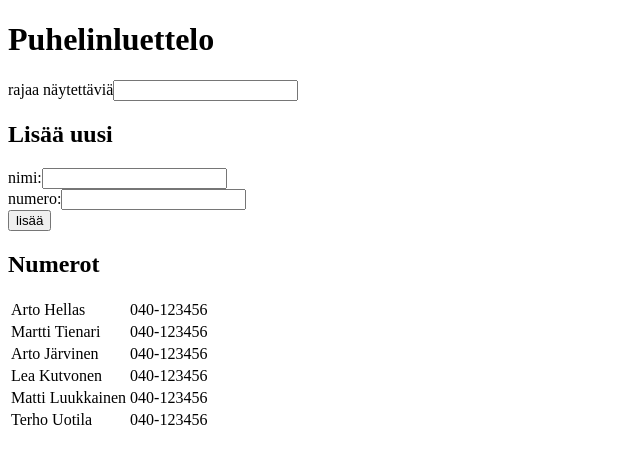
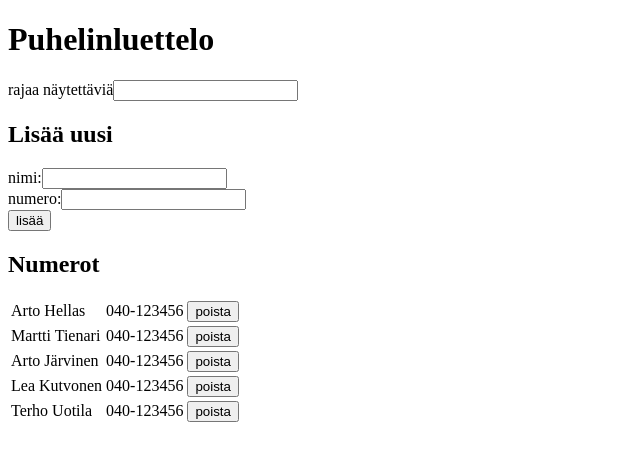
Before and after one commit to EnsioS/fullstack-hy, a React (Create React App) app in the folder osa2/puhelinluettelo/: page / in a window 1280 px wide. Shown: the top 464 px of the page, without its empty margins (0-640 px from the left). Built offline with nearby package versions, Linux system fonts and the light colour scheme; data requests are answered from the project's data file.

Commit message:
teht 2.16, puhelinluettelo osa 9

```diff
--- a/osa2/puhelinluettelo/db.json
+++ b/osa2/puhelinluettelo/db.json
@@ -21,11 +21,6 @@
       "id": 4
     },
     {
-      "name": "Matti Luukkainen",
-      "number": "040-123456",
-      "id": 5
-    },
-    {
       "name": "Terho Uotila",
       "number": "040-123456",
       "id": 6
--- a/osa2/puhelinluettelo/src/App.js
+++ b/osa2/puhelinluettelo/src/App.js
@@ -47,10 +47,24 @@ class App extends React.Component {
         })
     } else {
       this.setState({
-        persons: persons,
         newName: '',
         newNumber: ''
       })
+    }
+  }
+
+  deletePerson = (person) => {
+    return () => {
+      if (window.confirm("poistetaanko " + person.name)) {
+        let persons = this.state.persons.filter(Person => Person.id !== person.id)
+        personService
+          .destroy(person.id)
+          .then(
+            this.setState({
+              persons: persons,
+            })
+          )
+      }
     }
   }
 
@@ -76,7 +90,10 @@ class App extends React.Component {
           newNumber={this.state.newNumber}
           handleValueChange={this.handleValueChange}
         />
-        <Numerot persons={personsToShow} />
+        <Numerot
+          persons={personsToShow}
+          deletePerson={this.deletePerson}
+        />
       </div>
     )
   }
--- a/osa2/puhelinluettelo/src/components/Numerot.js
+++ b/osa2/puhelinluettelo/src/components/Numerot.js
@@ -1,23 +1,30 @@
 import React from 'react'
 
-const Numerot = ({ persons }) => {
+const Numerot = ({ persons, deletePerson }) => {
     return (
       <div>
         <h2>Numerot</h2>
         <table>
           <tbody>
-            {persons.map(person => < TableLine key={person.name} person={person} /> )}
+            {persons.map(person =>
+              < TableLine
+                key={person.id}
+                person={person}
+                deletePerson={deletePerson}
+              />
+            )}
           </tbody>
         </table>
       </div>
     )
   }
 
-  const TableLine = ({ person }) => {
+  const TableLine = ({ person, deletePerson }) => {
     return (
       <tr>
         <td>{person.name}</td>
         <td>{person.number}</td>
+        <td><button onClick={deletePerson(person)}>poista</button></td>
       </tr>
     )
   }
--- a/osa2/puhelinluettelo/src/services/persons.js
+++ b/osa2/puhelinluettelo/src/services/persons.js
@@ -11,4 +11,9 @@ const create = (newObject) => {
   return request.then(response => response.data)
 }
 
-export default { getAll, create }
+const destroy = (id) => {
+    const request = axios.delete(`${baseUrl}/${id}`)
+    return request.then(response => console.log(response))
+ }
+
+export default { getAll, create, destroy }
```
